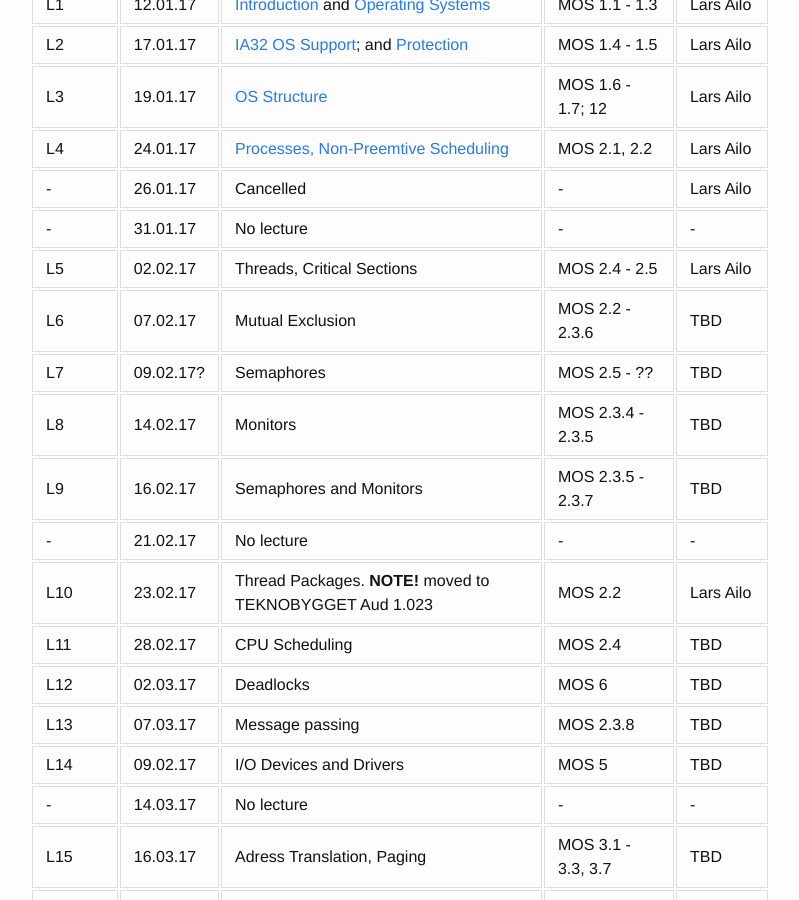
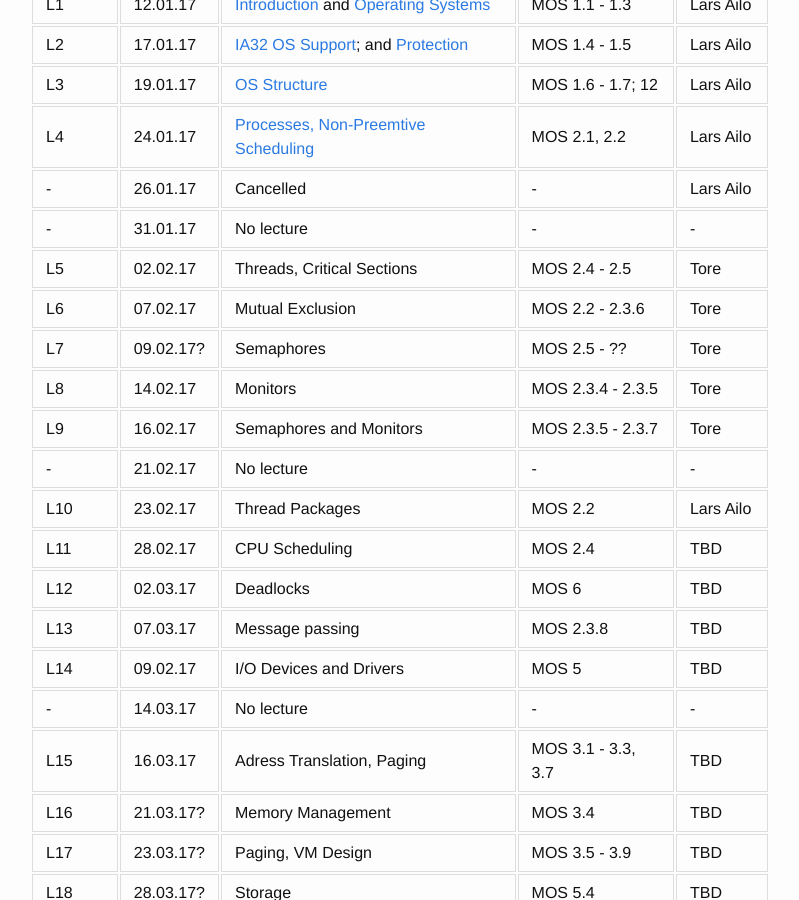
Before and after one commit to uit-inf-2201-s17/uit-inf-2201-s17.github.io, a Jekyll site: the page built from index.md, in a window 1280 px wide and 900 px high, scrolled down 946 px. Shown: the whole window, without its empty margins (240-1039 px from the left). Built offline with Jekyll 4.4.1, drawn with Linux system fonts in a browser that asks for light colours.

Commit message:
Updated lecture plan (lecturer)

```diff
--- a/index.md
+++ b/index.md
@@ -43,13 +43,13 @@ Refer to the lecture and mandatory assignment plan, and e-mails, for which room
 | L4  | 24.01.17 | [Processes, Non-Preemtive Scheduling](lectures/04 - nonpreemptive.pptx) | MOS 2.1, 2.2 | Lars Ailo |
 | -   | 26.01.17 | Cancelled | - | Lars Ailo |
 | -   | 31.01.17 | No lecture | - | - |
-| L5  | 02.02.17 | Threads, Critical Sections | MOS 2.4 - 2.5 | Lars Ailo |
-| L6  | 07.02.17 | Mutual Exclusion | MOS 2.2 - 2.3.6 | TBD |
-| L7  | 09.02.17? | Semaphores | MOS 2.5 - ?? | TBD |
-| L8  | 14.02.17 | Monitors   | MOS 2.3.4 - 2.3.5 | TBD |
-| L9  | 16.02.17 | Semaphores and Monitors | MOS 2.3.5 - 2.3.7 | TBD |
+| L5  | 02.02.17 | Threads, Critical Sections | MOS 2.4 - 2.5 | Tore |
+| L6  | 07.02.17 | Mutual Exclusion | MOS 2.2 - 2.3.6 | Tore |
+| L7  | 09.02.17? | Semaphores | MOS 2.5 - ?? | Tore |
+| L8  | 14.02.17 | Monitors   | MOS 2.3.4 - 2.3.5 | Tore |
+| L9  | 16.02.17 | Semaphores and Monitors | MOS 2.3.5 - 2.3.7 | Tore |
 | -   | 21.02.17 | No lecture | - | - |
-| L10 | 23.02.17 | Thread Packages. **NOTE!** moved to TEKNOBYGGET Aud 1.023 | MOS 2.2 | Lars Ailo |
+| L10 | 23.02.17 | Thread Packages | MOS 2.2 | Lars Ailo |
 | L11 | 28.02.17 | CPU Scheduling | MOS 2.4 | TBD |
 | L12 | 02.03.17 | Deadlocks | MOS 6 | TBD |
 | L13 | 07.03.17 | Message passing | MOS 2.3.8 | TBD |
```
